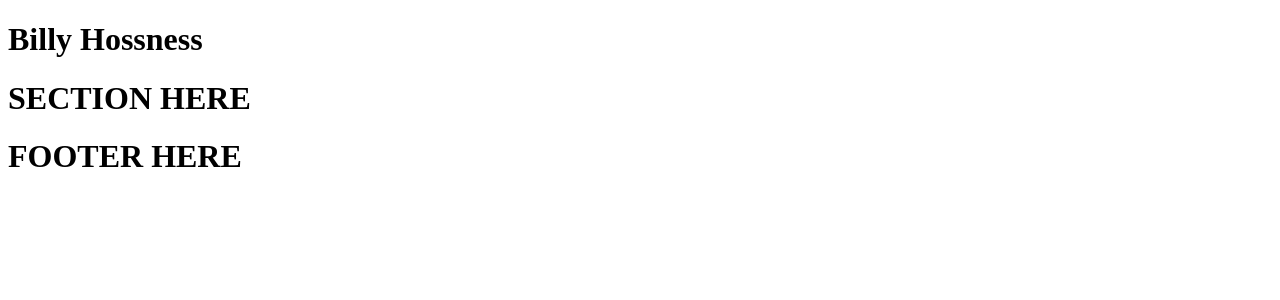
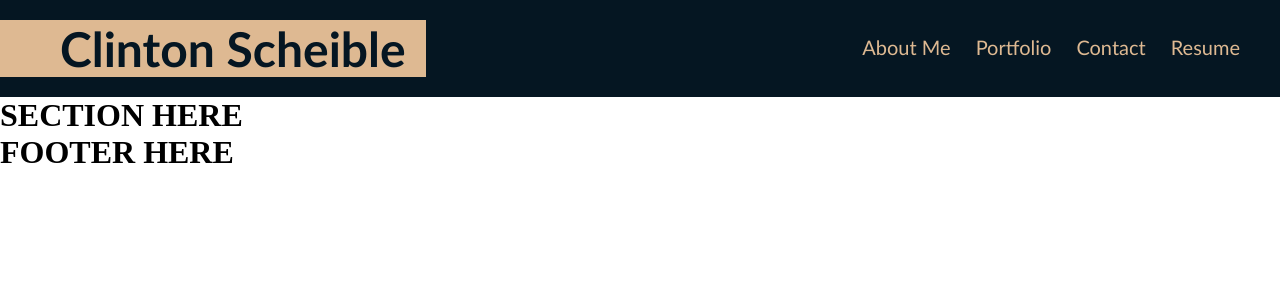
Before and after one commit to DougyShy/ReactPortfolioMod20, a React (Vite) app: page / in a window 1280 px wide. Shown: the top 300 px of the page. Built offline with nearby package versions, Linux system fonts and the light colour scheme.

Commit message:
Header semi working

```diff
--- a/src/components/Header.jsx
+++ b/src/components/Header.jsx
@@ -9,7 +9,23 @@ import '../styles/Header.css';
 function Header() {
   return (
     <header className="header">
-      <h1>Billy Hossness</h1>
+      <h1>Clinton Scheible</h1>
+      <div>
+        <ul>
+          <li>
+            <a>About Me</a>
+          </li>
+          <li>
+            <a>Portfolio</a>
+          </li>
+          <li>
+            <a>Contact</a>
+          </li>
+          <li>
+            <a>Resume</a>
+          </li>
+        </ul>
+      </div>
     </header>
   );
 }
--- a/src/styles/Header.css
+++ b/src/styles/Header.css
@@ -1 +1,43 @@
 /* HEADER.CSS */
+* {
+    box-sizing: border-box;
+    padding: 0;
+    margin: 0;
+}
+
+.header {
+
+    display: flex;
+    justify-content: space-between;
+    padding: 20px 20px 20px 0px;
+    font-family: 'Trebuchet MS', 'Lucida Sans Unicode', 'Lucida Grande', 'Lucida Sans', Arial, sans-serif;
+    background-color: #051622;
+    color: #051622;
+}
+
+.header h1 {
+    display: inline-block;
+    font-size: 48px;
+    background-color: #DEB992;
+    padding-left: 60px;
+    padding-right: 20px;
+}
+
+.header div {
+    padding-top: 15px;
+    margin-right: 20px;
+    float: right;
+    font-family: 'Gill Sans', 'Gill Sans MT', Calibri, 'Trebuchet MS', sans-serif;
+    font-size: 20px;
+}
+
+.header div ul {
+    list-style-type: none;
+}
+
+.header div ul li {
+    display: inline-block;
+    margin-left: 25px;
+    color: #DEB992;
+    border-bottom: none #DEB992 3px;
+}
```
Also changed, not shown: src/components/NavTabs.jsx (deleted).
